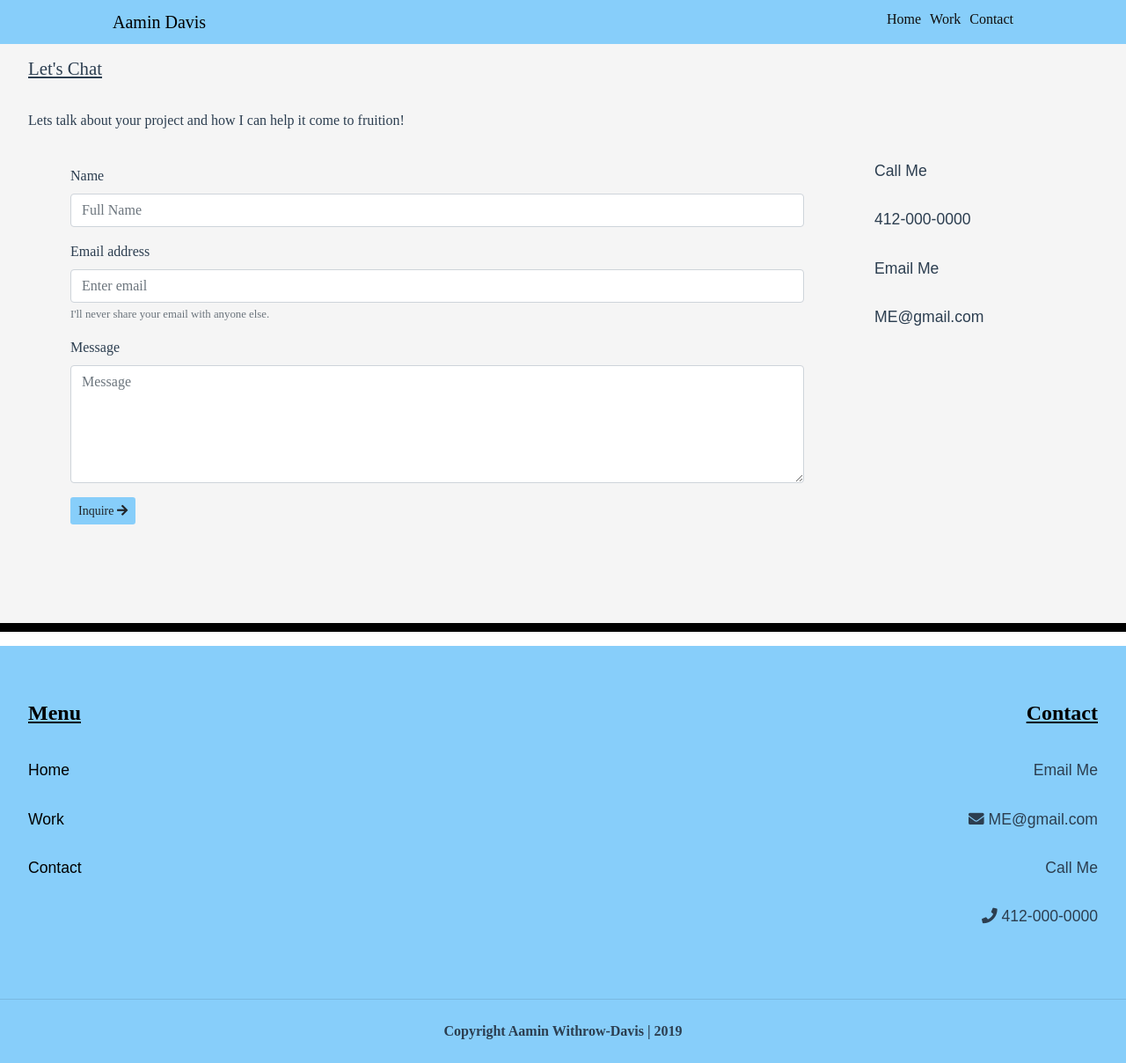
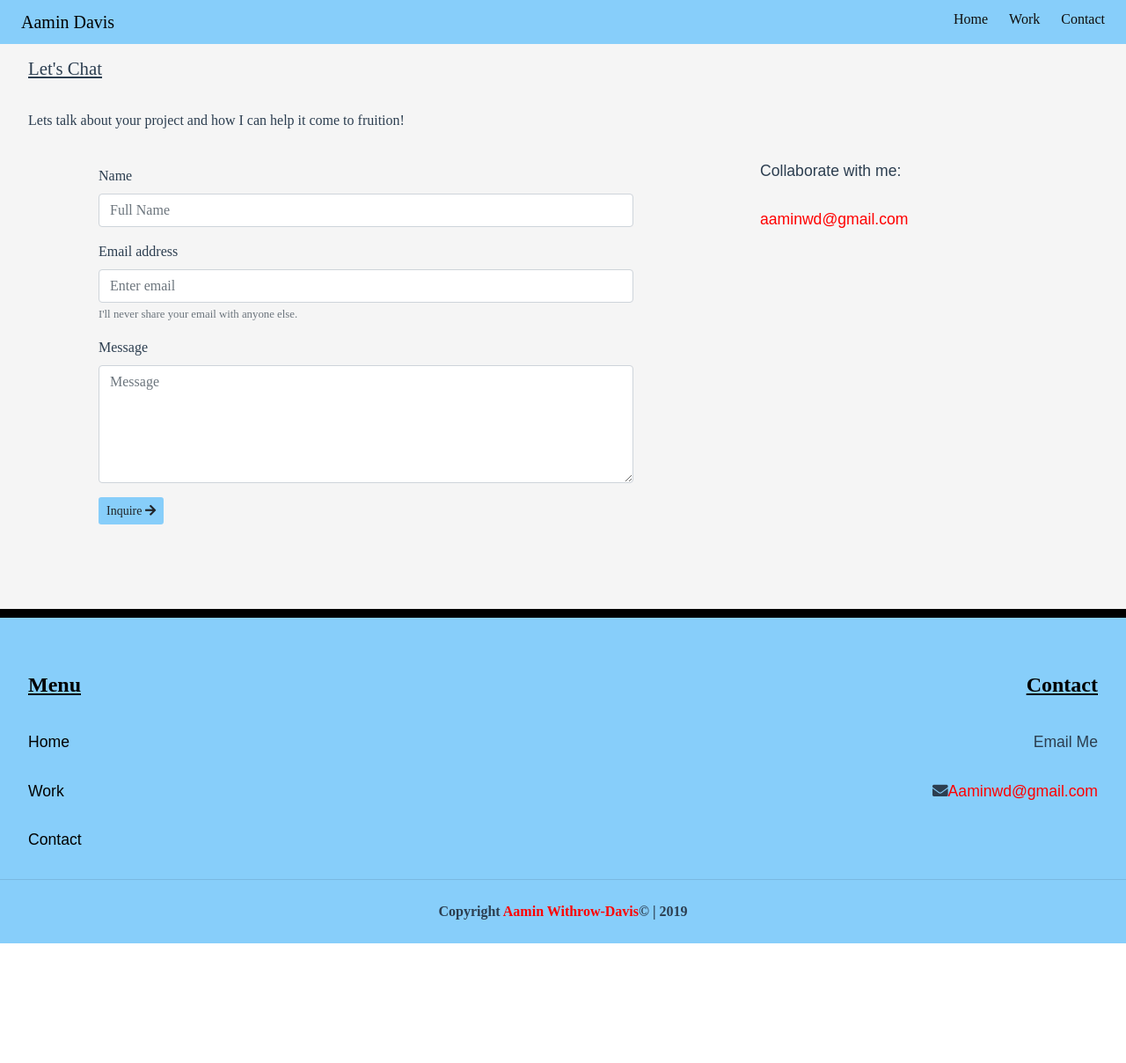
Before and after one commit to AaminDavis/webportfolio, a Vue app: page /contact in a window 1280 px wide. Shown: the whole page at 88% size. After the commit the page ends 1072 px from the top, so only its background shows below. Built offline with nearby package versions, Linux system fonts and the light colour scheme; a web font is replaced by a local one.

Commit message:
mailto added and svgs added to assets

```diff
--- a/src/App.vue
+++ b/src/App.vue
@@ -33,17 +33,13 @@
           <h3 class="title"><strong>Contact</strong></h3>
           <p>Email Me</p>
           <p>
-            <i class="fas fa-envelope"></i> ME@gmail.com
-          </p>
-          <p>Call Me</p>
-          <p>
-            <i class="fas fa-phone"></i> 412-000-0000
+            <i class="fas fa-envelope"></i><a href="mailto:aaminwd@gmail.com">Aaminwd@gmail.com</a>
           </p>
         </div>
       </div>
       <hr class="footer-hr">
       <div class="copyright contianer-fluid">
-        <strong>Copyright Aamin Withrow-Davis | 2019</strong>
+        <strong>Copyright <a href="mailto:aaminwd@gmail.com">Aamin Withrow-Davis</a>&copy; | 2019</strong>
       </div>
     </footer>
   </div>
@@ -96,16 +92,18 @@ h4 {
   text-transform: uppercase;
   text-align: center;
 }
+/* Page Transitions */
 .fade-enter-active, .fade-leave-active {
 	transition: opacity .2s;
 }
 .fade-enter, .fade-leave-to {
 	opacity: 0;
 }
+/* Navigation */
 nav {
   background-color: lightskyblue;
   margin: auto;
-  padding: 0 10%;
+  padding: 0 1.5em;
   padding-top: .3em;
 	overflow: hidden;
   height: 50px;
@@ -132,14 +130,15 @@ section.nav-right {
   padding-top: 5px;
 }
 section.nav-right > .nav-item:nth-child(1) {
-	margin-right: 10px;
+	margin-right: 1.5em;
 }
 section.nav-right > .nav-item:nth-child(2) {
-	margin-right: 10px;
+	margin-right: 1.5em;
 }
 section.nav-right > .router-link-exact-active {
 	border-bottom: 2px solid black;
 }
+/* Footer Content */
 footer {
 	background-color: lightskyblue;
   padding-top: 3em;
@@ -180,6 +179,10 @@ hr.footer-hr {
 	clear:both;
   margin: 0;
   color: black;
+}
+a[href^="mailto:"] {
+  color: red;
+  //font-size: 1rem;
 }
 
 /** Media Queries **/
--- a/src/views/Contact.vue
+++ b/src/views/Contact.vue
@@ -43,10 +43,8 @@
         </button>
       </form>
       <section class="right">
-        <p>Call Me</p>
-        <p>412-000-0000</p>
-        <p>Email Me</p>
-        <p>ME@gmail.com</p>
+        <p>Collaborate with me:</p>
+        <p><a href="mailto:aaminwd@gmail.com">aaminwd@gmail.com</a></p>
       </section>
     </div>
     <hr class="clear"/>
@@ -100,6 +98,7 @@ section.right {
   display: none;
 }
 hr {
+  margin: 0;
   border: 5px solid black;
 }
 .clear {
@@ -120,7 +119,8 @@ hr {
 }
 @media (min-width: 992px) {
   form {
-      padding: 0rem 5rem;
+      padding: 0rem 5em;
+      max-width: 60%;
   }
 }
 @media (min-width: 1200px) {}
--- a/src/views/Home.vue
+++ b/src/views/Home.vue
@@ -51,6 +51,7 @@
           <li>SQL</li>
           <li>PHPMyAdmin</li>
           <li>Node.JS</li>
+          <li>ExpressJS</li>
         </ul>
         <ul>
           <legend>
@@ -133,6 +134,7 @@ ul {
   padding-bottom: 1em;
   margin-bottom: 2em;
   flex-flow: wrap;
+  box-shadow: 3px 5px 3px rgb(155, 145, 52);
 }
 .pb {
   padding-top: 2em;
--- a/src/views/Work.vue
+++ b/src/views/Work.vue
@@ -21,7 +21,7 @@
     <div class="project">
       <h5>Project Three</h5>
       <!--<img src="@/img/AE_screenshot.PNG" alt="">-->
-      <p></p>
+      <p>Website to showcase the work of Moses Photography.</p>
       <button>
         <a rel="preconnect" href="#">View Site</a>
       </button>
```
Also changed, not shown: src/assets/img/undraw_Waiting__for_you_ldha.svg (added), src/assets/img/undraw_web_developer_p3e5.svg (added).
